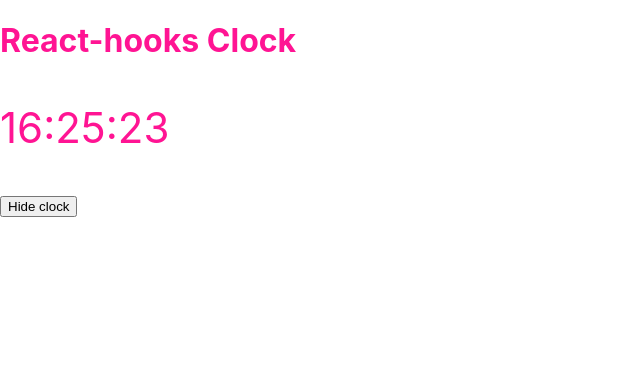
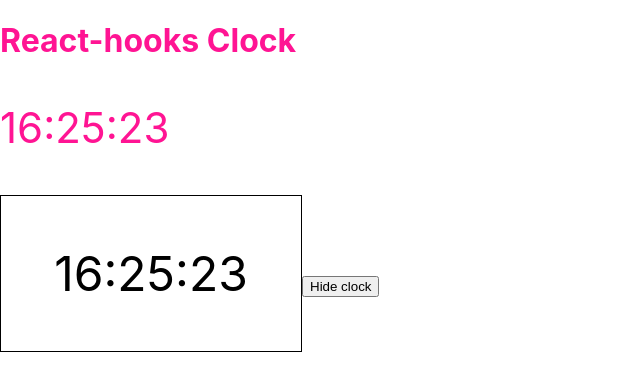
Before and after one commit to phamvanhieu3012/react-hooks-basic, a React (Create React App) app: page / in a window 1280 px wide. Shown: the top 390 px of the page, without its empty margins (0-640 px from the left). Built offline with nearby package versions, Linux system fonts and the light colour scheme; no server answers.

Commit message:
BetterClock use useClock

```diff
--- a/src/App.js
+++ b/src/App.js
@@ -8,6 +8,7 @@
 import Pagination from './components/Pagination';
 import PostFilterForm from './components/PostFilterForm';
 import Clock from './components/Clock';
+import BetterClock from './components/BetterClock';
 
 function App() {
   const [todoList, setTodoList] = useState([
@@ -93,6 +94,7 @@
       <h1>React-hooks Clock</h1>
 
       {showClock && <Clock />}
+      <BetterClock />
       <button onClick={() => setShowClock(false)}>Hide clock</button>
       {/* <TodoForm onSubmit={handleTodoFormSubmit} /> */}
       {/* <TodoList todos={todoList} onTodoClick={handleTodoClick} /> */}
--- /dev/null
+++ b/src/components/BetterClock/BetterClock.scss
@@ -0,0 +1,12 @@
+.better-clock {
+    display: inline-block;
+    width: 300px;
+    border: 1px solid black;
+
+    text-align: center;
+
+    &__time {
+        color: black;
+        font-size: 48px;
+    }
+}
--- /dev/null
+++ b/src/components/BetterClock/index.jsx
@@ -0,0 +1,15 @@
+import React from 'react';
+import useClock from '../../hooks/useClock';
+import './BetterClock.scss';
+
+function BetterClock(props) {
+    const { timeString } = useClock();
+
+    return (
+        <div className="better-clock">
+            <p className="better-clock__time">{timeString}</p>
+        </div>
+    );
+}
+
+export default BetterClock;
```
